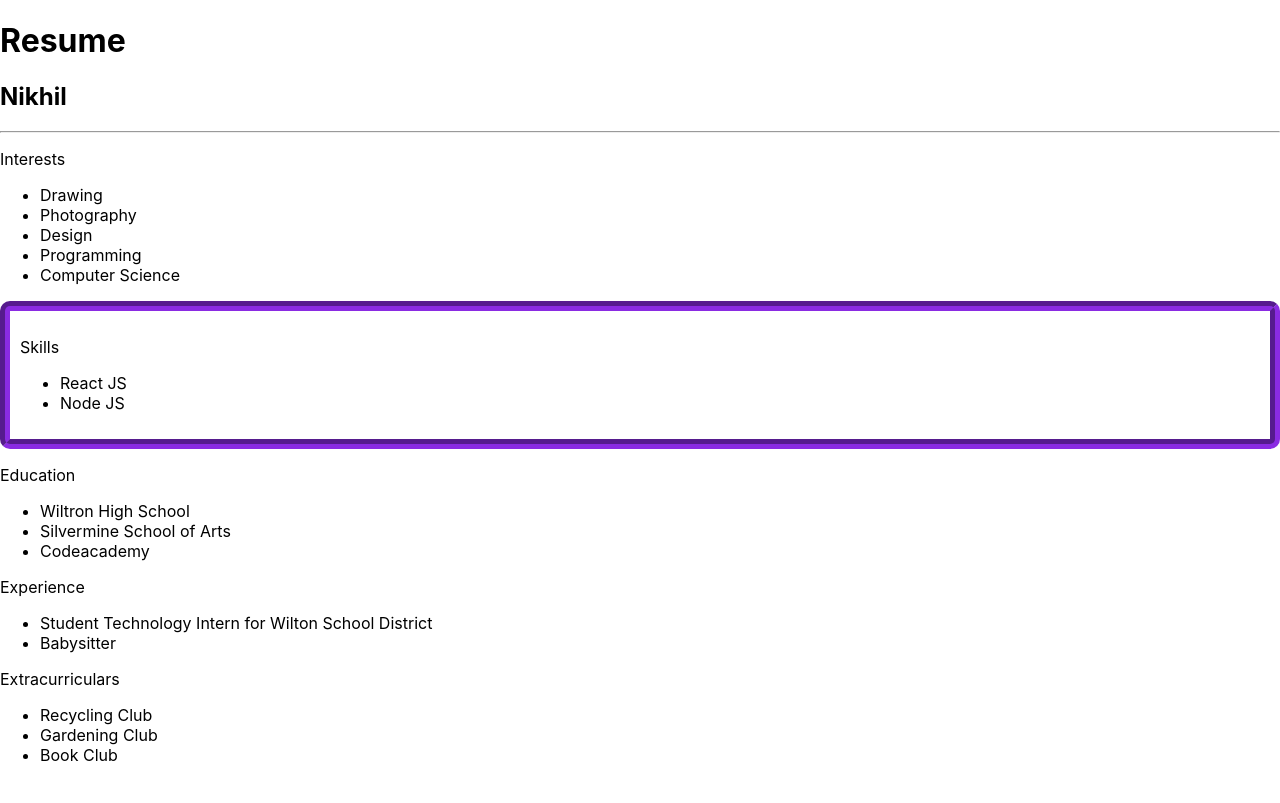
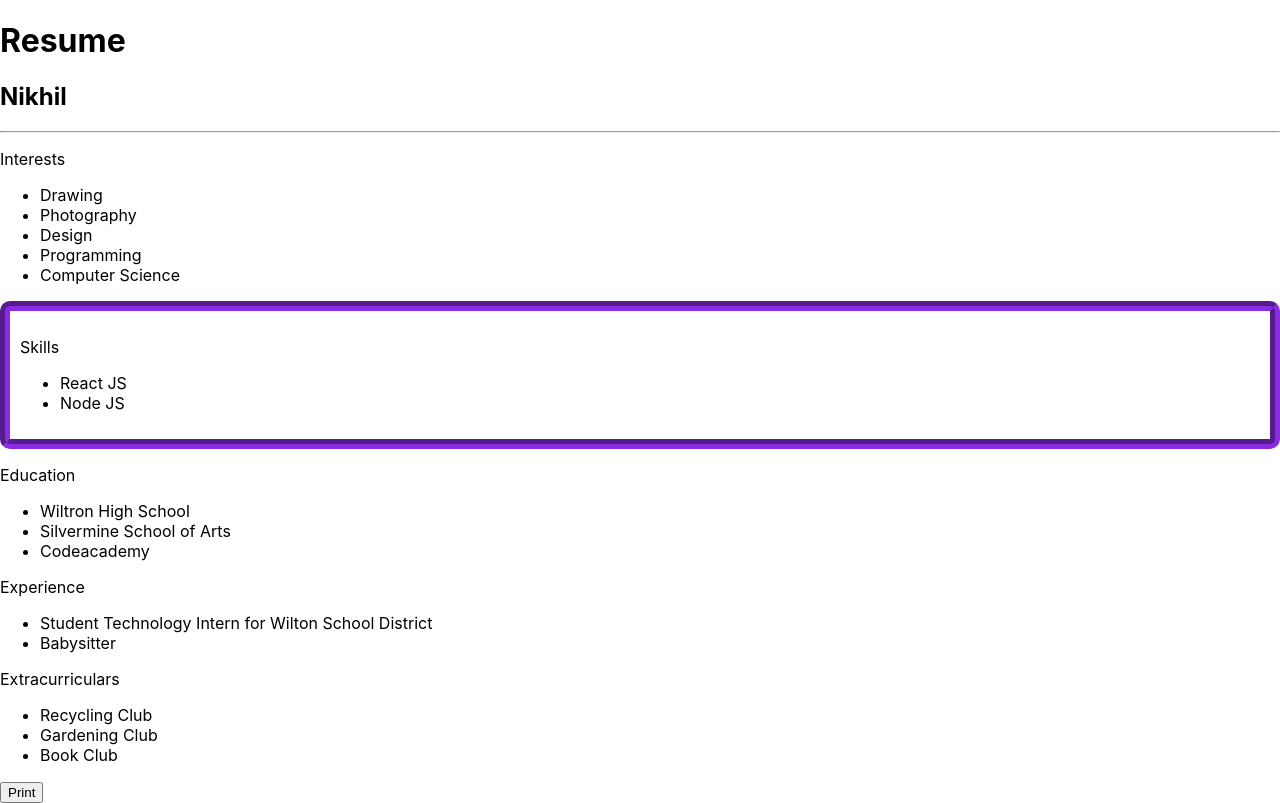
Before and after one commit to nikhil-tiwary61/resume-builder, a React (Create React App) app: page / in a window 1280 px wide. Built offline with nearby package versions, Linux system fonts and the light colour scheme.

Commit message:
Add Button component
Feat: Print the resume as PDF

```diff
--- a/src/App.js
+++ b/src/App.js
@@ -1,4 +1,5 @@
 import "./App.css";
+import Button from "./components/Button";
 import Border from "./components/Border";
 import Interests from "./components/Interests";
 import Skills from "./components/Skills";
@@ -40,6 +41,7 @@ function App() {
       <Education education={user.education} />
       <Experience experience={user.experience} />
       <Extracurriculars extracurriculars={user.extracurriculars} />
+      <Button>Print</Button>
     </>
   );
 }
--- /dev/null
+++ b/src/components/Button.js
@@ -0,0 +1,6 @@
+export default function Button({ children }) {
+  function handlePrint() {
+    window.print();
+  }
+  return <button onClick={handlePrint}>{children}</button>;
+}
```
